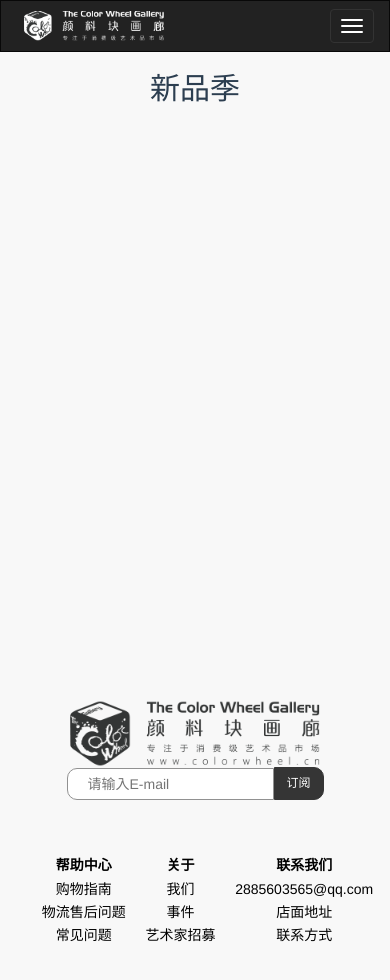
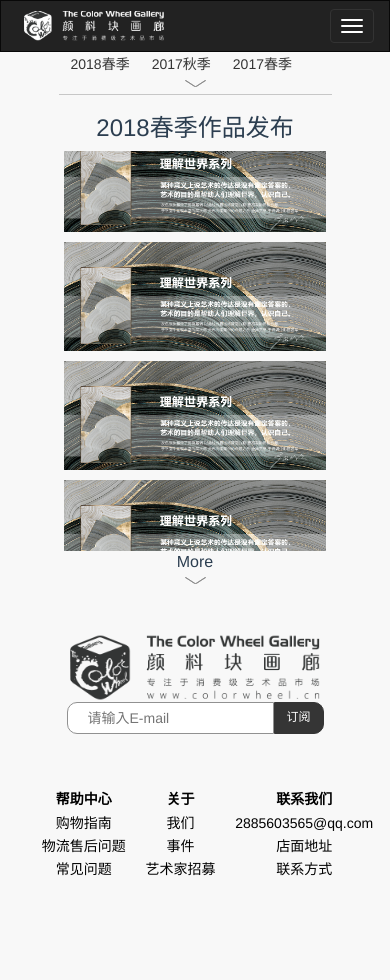
Before and after one commit to Yukiookami/colorwheel-frontend, a Vue app: page /newproduct in a window 390 px wide. Shown: the top 980 px of the page. After the commit the page ends 937 px from the top, so only its background shows below. Built offline with nearby package versions, Linux system fonts and the light colour scheme.

Commit message:
新品页面完成

```diff
--- /dev/null
+++ b/src/components/new-product/productlist.vue
@@ -0,0 +1,121 @@
+<template>
+    <div id="new-product">
+       <h3> 2018春季作品发布</h3>
+    <div :class = 'newslists'>
+    <ul class="newslists">
+    <li v-for="(item,index) in items" :key="index">
+        <img class = 'productimg' :src="item.Img" />
+    </li>
+    </ul>
+    </div>
+    <!-- more隐藏用组件 -->
+  <div class="pos-box" :id = 'boxName' @click="hideBox">
+    <span>More</span>
+    <img src= '../../assets/images/more.png'>
+  </div>
+  <!-- 隐藏用组件end -->
+    </div>
+</template>
+
+<script>
+export default {
+  data () {
+    return {
+      // more 隐藏用数据
+      boxName: '',
+      newslists: 'hide-box news-img',
+      // 隐藏用数据end
+      items: [
+        { Img: require('../../assets/images/newproduct1.jpg') },
+        { Img: require('../../assets/images/newproduct1.jpg') },
+        { Img: require('../../assets/images/newproduct1.jpg') },
+        { Img: require('../../assets/images/newproduct1.jpg') },
+        { Img: require('../../assets/images/newproduct1.jpg') },
+        { Img: require('../../assets/images/newproduct1.jpg') }
+      ]
+    }
+  },
+  methods: {
+    // more 隐藏函数
+    hideBox: function () {
+      this.newslists = 'news-img'
+      this.boxName = 'hide'
+    }
+    // 隐藏函数end
+  }
+}
+</script>
+<style scoped>
+/* more 隐藏用类 */
+.pos-box {
+  display: flex;
+  flex-direction: column;
+  align-items: center;
+  width: 3rem;
+  margin: 0 auto 2rem;
+  font-size: 16px;
+  cursor: pointer;
+}
+
+.hide-box {
+  overflow: hidden;
+  max-height: 70rem;
+  width: 100%;
+}
+.news-img {
+  margin-top: 30px;
+  display: flex;
+  justify-content: center;
+}
+#hide {
+  display: none;
+}
+/* 隐藏用类end*/
+.newslists {
+  display: flex;
+  flex-direction: column;
+  justify-content: center;
+  width: 70vw;
+  margin: 0 auto;
+}
+li {
+  list-style: none;
+  padding: 0;
+  margin-top: 1rem;
+}
+ul {
+  padding: 0;
+}
+.productimg {
+  width: 983px;
+  height:410px;
+}
+@media (max-width: 1024px) {
+ .productimg {
+  width: 716px;
+  height:299px;
+}
+ .hide-box {
+  height: 50rem;
+}
+}
+@media (max-width: 992px) {
+ .productimg {
+  width: 537px;
+  height:224px;
+}
+ .hide-box {
+  max-height: 35rem;
+}
+}
+@media (max-width: 767px) {
+ .productimg {
+  width: 262px;
+  height:109px;
+}
+ .hide-box {
+  max-height: 40rem;
+  margin:0;
+}
+}
+</style>
--- a/src/components/newproduct.vue
+++ b/src/components/newproduct.vue
@@ -1,18 +1,55 @@
 <template>
- <div id="product">
-  <h2>新品季</h2>
- </div>
+<div>
+  <store-nav-bar :storeList = 'storeList'></store-nav-bar>
+  <productlist></productlist>
+</div>
 </template>
 
 <script>
-export default({
-  name: 'product'
-})
+import storeNavBar from '../components/store/store-nav-bar'
+import productlist from '../components/new-product/productlist'
+export default {
+  data () {
+    return {
+      storeList: [
+        {
+          tittle: '2018春季',
+          url: ''
+        },
+        {
+          tittle: '2017秋季',
+          url: ''
+        },
+        {
+          tittle: '2017春季',
+          url: ''
+        },
+        {
+          tittle: '2016秋季',
+          url: ''
+        },
+        {
+          tittle: '2016春季',
+          url: ''
+        },
+        {
+          tittle: '2015秋季',
+          url: ''
+        },
+        {
+          tittle: '达芬奇魅马',
+          url: ''
+        },
+        {
+          tittle: '达芬奇魅马',
+          url: ''
+        }
+      ]
+    }
+  },
+  components: {
+    storeNavBar,
+    productlist
+  }
+}
 </script>
-
-<style scoped>
-#product{
- width: 100%;
- height: 600px;
-}
-</style>
--- a/src/components/store/store-nav-bar.vue
+++ b/src/components/store/store-nav-bar.vue
@@ -60,8 +60,9 @@ export default {
 }
 
 #navBar li {
-  margin-right: 2rem;
+  margin-right: 4.5rem;
   line-height: 2.5rem;
+  margin-left:.5rem;
 }
 
 #navBar a {
@@ -71,9 +72,25 @@ export default {
 
 #navBox {
   border-bottom: rgba(0, 0, 0, .2) solid 1px;
+  margin: 0 auto;
+  width: 70vw;
 }
 
 .click:active {
   border-bottom: 1px solid #353535;
 }
+@media (max-width: 992px) {
+#navBar li {
+  margin-right: 3rem;
+  line-height: 2.5rem;
+  margin-left:1rem;
+}
+}
+@media (max-width: 767px) {
+ #navBar li {
+  margin-right: 1rem;
+  line-height: 2.5rem;
+  margin-left:1.2rem;
+}
+}
 </style>
```
Also changed, not shown: src/assets/images/newproduct1.jpg (added), src/components/new-product/text.txt (deleted).
